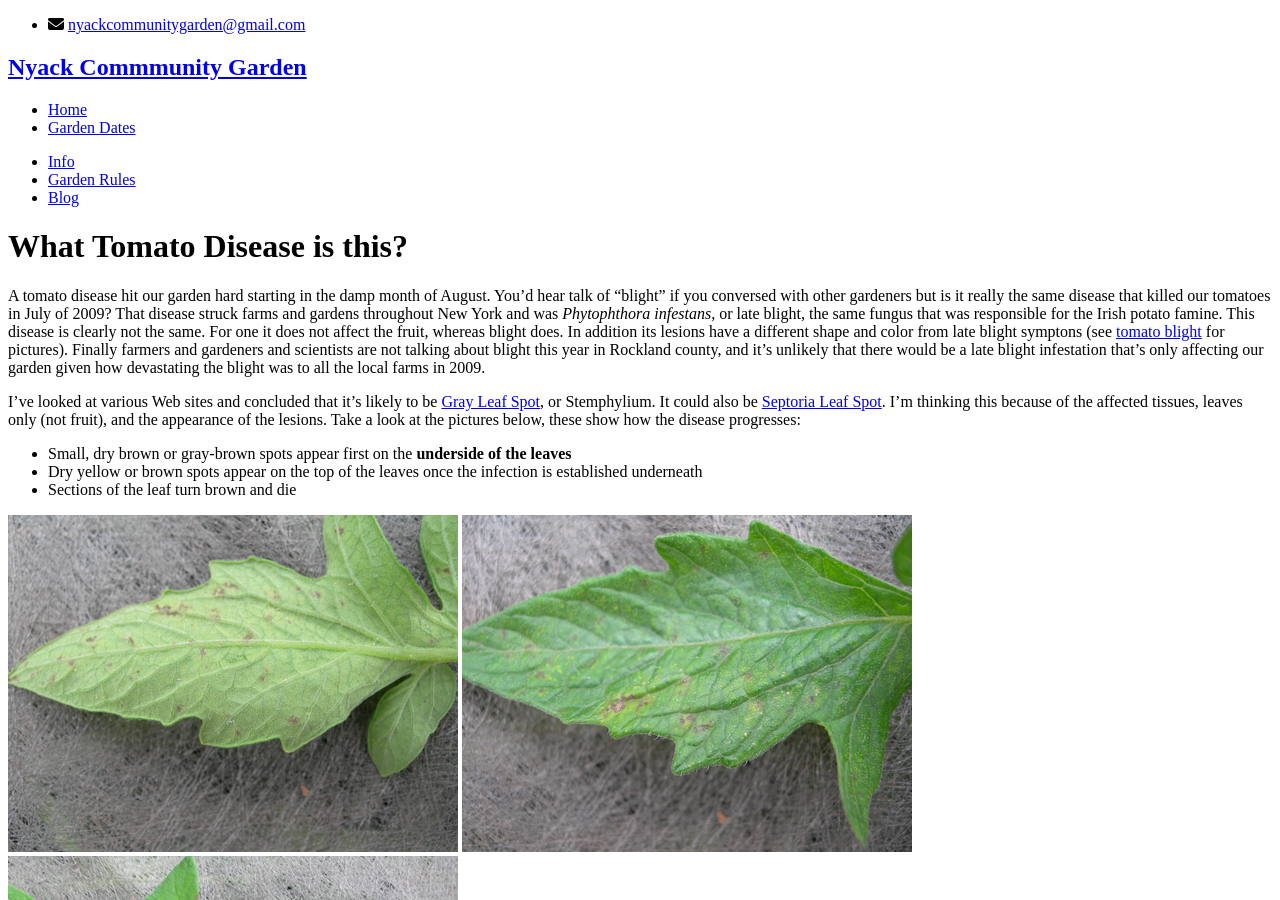
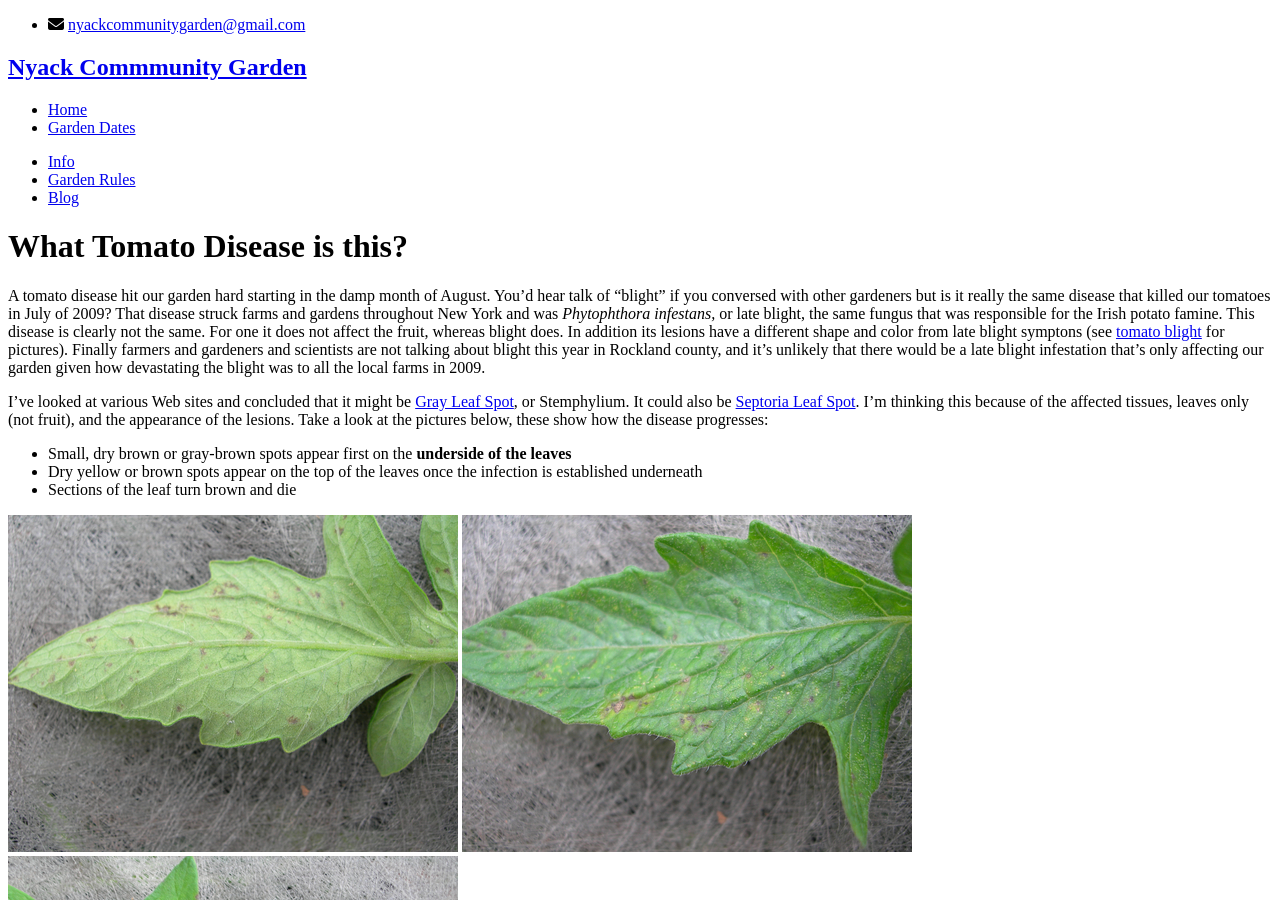
Before and after one commit to bosborne/nyackcommunitygarden, a Jekyll site: the page built from _posts/2012-06-30-what-tomato-disease-is-it.md, in a window 1280 px wide and 900 px high. Built offline with Jekyll 4.4.1, drawn with Linux system fonts in a browser that asks for light colours; nearby versions of some CDN libraries; library files that are not in the unit come from our copies; Markdown is read by kramdown in place of the engine named in the settings.

Commit message:
Minor edits

```diff
--- a/_posts/2012-06-30-what-tomato-disease-is-it.md
+++ b/_posts/2012-06-30-what-tomato-disease-is-it.md
@@ -7,7 +7,7 @@ published: true
 
 A tomato disease hit our garden hard starting in the damp month of August. You'd hear talk of "blight" if you conversed with other gardeners but is it really the same disease that killed our tomatoes in July of 2009? That disease struck farms and gardens throughout New York and was *Phytophthora infestans,* or late blight, the same fungus that was responsible for the Irish potato famine. This disease is clearly not the same. For one it does not affect the fruit, whereas blight does. In addition its lesions have a different shape and color from late blight symptons (see [tomato blight](http://organicgardening.about.com/b/2009/07/05/diagnosing-tomato-diseases-is-it-early-blight-late-blight-or-septoria.htm) for pictures). Finally farmers and gardeners and scientists are not talking about blight this year in Rockland county, and it's unlikely that there would be a late blight infestation that's only affecting our garden given how devastating the blight was to all the local farms in 2009.
 
-I've looked at various Web sites and concluded that it's likely to be [Gray Leaf Spot](http://aggie-horticulture.tamu.edu/publications/tomatoproblemsolver/leaf/gray_spot.html), or Stemphylium. It could also be [Septoria Leaf Spot](http://vegetablemdonline.ppath.cornell.edu/factsheets/Tomato_Septoria.htm). I'm thinking this because of the affected tissues, leaves only (not fruit), and the appearance of the lesions. Take a look at the pictures below, these show how the disease progresses:
+I've looked at various Web sites and concluded that it might be [Gray Leaf Spot](http://aggie-horticulture.tamu.edu/publications/tomatoproblemsolver/leaf/gray_spot.html), or Stemphylium. It could also be [Septoria Leaf Spot](http://vegetablemdonline.ppath.cornell.edu/factsheets/Tomato_Septoria.htm). I'm thinking this because of the affected tissues, leaves only (not fruit), and the appearance of the lesions. Take a look at the pictures below, these show how the disease progresses:
 
 - Small, dry brown or gray-brown spots appear first on the **underside of the leaves**
 - Dry yellow or brown spots appear on the top of the leaves once the infection is established underneath
```
